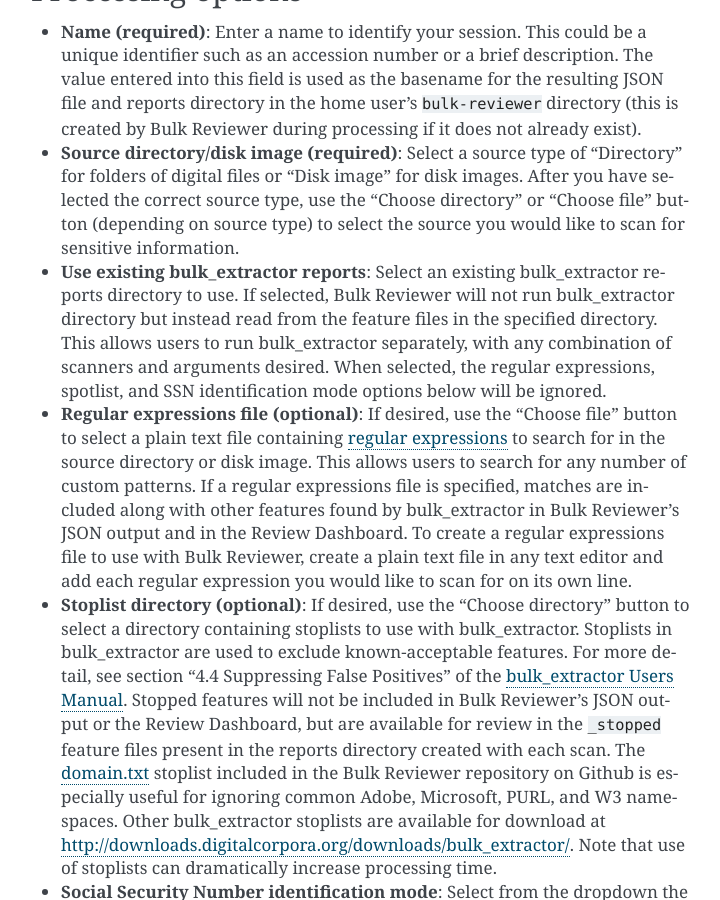
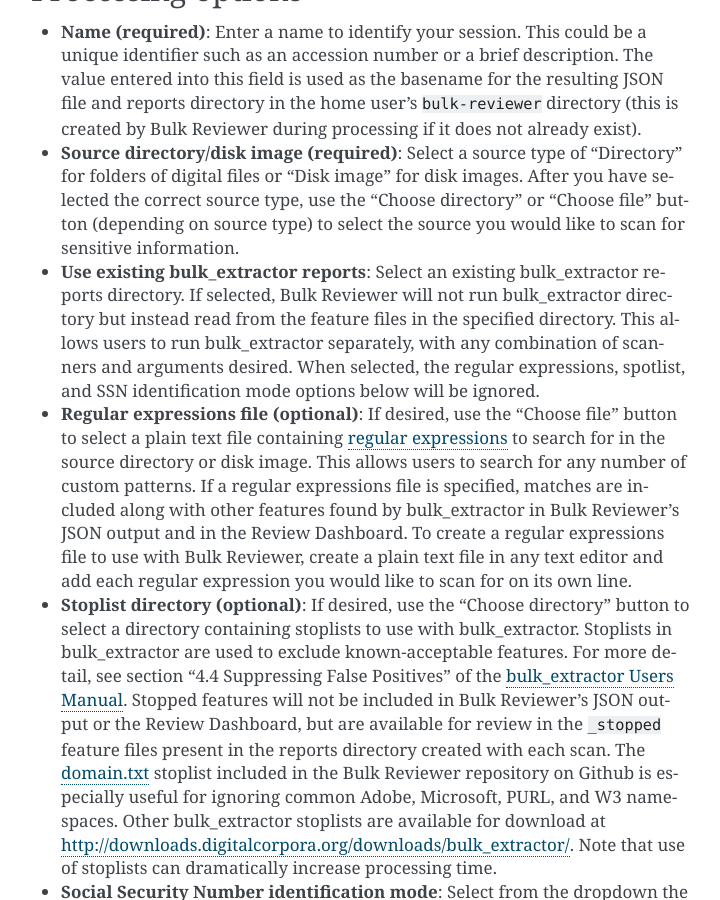
Before and after one commit to bulk-reviewer/bulk-reviewer, a Sphinx documentation site: the page built from docs/newscan.rst, in a window 1280 px wide and 900 px high, scrolled down 697 px. Shown: the whole window, without its empty margins (389-1109 px from the left). Built offline with Sphinx 7.4.7, drawn with Linux system fonts in a browser that asks for light colours.

Commit message:
Edit language

```diff
--- a/docs/newscan.rst
+++ b/docs/newscan.rst
@@ -12,7 +12,7 @@
 
 * **Name (required)**: Enter a name to identify your session. This could be a unique identifier such as an accession number or a brief description. The value entered into this field is used as the basename for the resulting JSON file and reports directory in the home user's ``bulk-reviewer`` directory (this is created by Bulk Reviewer during processing if it does not already exist).
 * **Source directory/disk image (required)**: Select a source type of "Directory" for folders of digital files or "Disk image" for disk images. After you have selected the correct source type, use the "Choose directory" or "Choose file" button (depending on source type) to select the source you would like to scan for sensitive information.
-* **Use existing bulk_extractor reports**: Select an existing bulk_extractor reports directory to use. If selected, Bulk Reviewer will not run bulk_extractor directory but instead read from the feature files in the specified directory. This allows users to run bulk_extractor separately, with any combination of scanners and arguments desired. When selected, the regular expressions, spotlist, and SSN identification mode options below will be ignored.
+* **Use existing bulk_extractor reports**: Select an existing bulk_extractor reports directory. If selected, Bulk Reviewer will not run bulk_extractor directory but instead read from the feature files in the specified directory. This allows users to run bulk_extractor separately, with any combination of scanners and arguments desired. When selected, the regular expressions, spotlist, and SSN identification mode options below will be ignored.
 * **Regular expressions file (optional)**: If desired, use the "Choose file" button to select a plain text file containing `regular expressions <https://www.regular-expressions.info/>`_ to search for in the source directory or disk image. This allows users to search for any number of custom patterns. If a regular expressions file is specified, matches are included along with other features found by bulk_extractor in Bulk Reviewer's JSON output and in the Review Dashboard. To create a regular expressions file to use with Bulk Reviewer, create a plain text file in any text editor and add each regular expression you would like to scan for on its own line.
 * **Stoplist directory (optional)**: If desired, use the "Choose directory" button to select a directory containing stoplists to use with bulk_extractor. Stoplists in bulk_extractor are used to exclude known-acceptable features. For more detail, see section "4.4 Suppressing False Positives" of the `bulk_extractor Users Manual <http://downloads.digitalcorpora.org/downloads/bulk_extractor/BEUsersManual.pdf>`_. Stopped features will not be included in Bulk Reviewer's JSON output or the Review Dashboard, but are available for review in the ``_stopped`` feature files present in the reports directory created with each scan. The `domain.txt <https://github.com/bulk-reviewer/bulk-reviewer/blob/master/stoplists/domain.txt>`_ stoplist included in the Bulk Reviewer repository on Github is especially useful for ignoring common Adobe, Microsoft, PURL, and W3 namespaces. Other bulk_extractor stoplists are available for download at http://downloads.digitalcorpora.org/downloads/bulk_extractor/. Note that use of stoplists can dramatically increase processing time.
 * **Social Security Number identification mode**: Select from the dropdown the bulk_extractor SSN mode you would like Bulk Reviewer to use. Options are:
```
